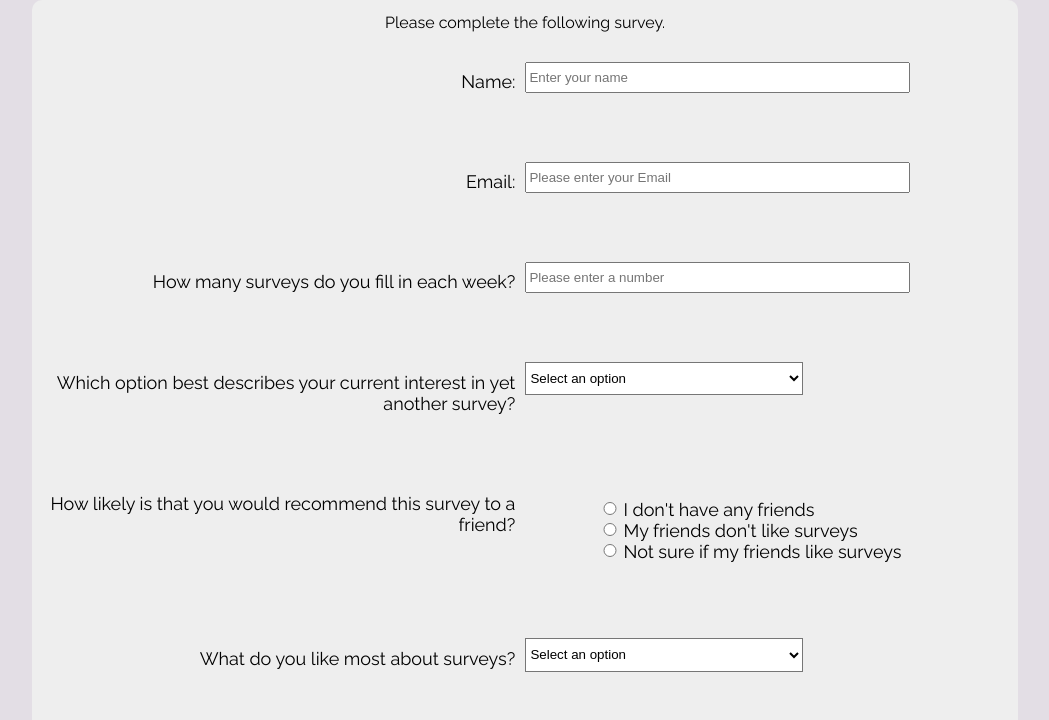
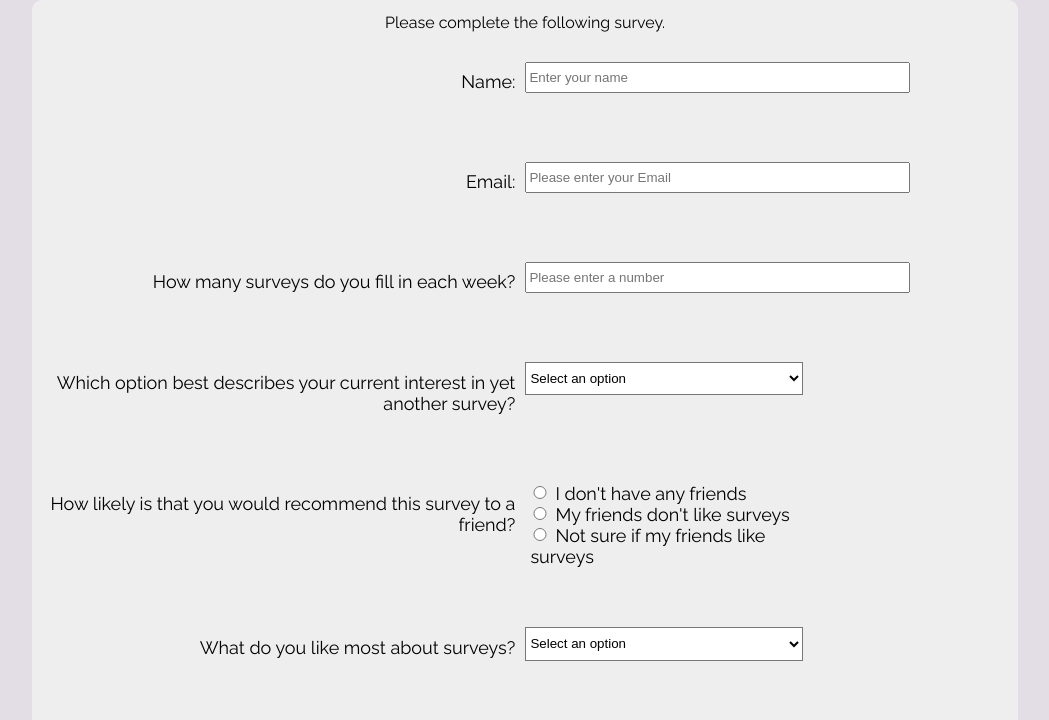
Before and after one commit to edwd42/freeCodeCamp, a plain HTML site: page survey/index.html in a window 1280 px wide. Shown: the part 80-800 px from the top of the page, without its empty margins (115-1164 px from the left). Drawn offline with nearby package versions, Linux system fonts and the light colour scheme.

Commit message:
align radio buttons vertically and horizontally

```diff
--- a/survey/index.html
+++ b/survey/index.html
@@ -74,11 +74,17 @@
                 <label for="user-rating">How likely is that you would recommend this survey to a friend?</label>
 	      </div>
 	      <div class="right-column">
-				<ul id="user-rating">
-                    <li class="radio"><label><input class="user-ratings" name="radio-buttons" type="radio" value="1">I don't have any friends</label></li>
-                    <li class="radio"><label><input class="user-ratings" name="radio-buttons" type="radio" value="2">My friends don't like surveys</label></li>
-                    <li class="radio"><label><input class="user-ratings" name="radio-buttons" type="radio" value="3">Not sure if my friends like surveys</label></li>
-                </ul>
+                <!-- <div class="grid-container article columns"> -->
+                    <!-- <ul id="user-rating">
+                        <li class="radio grid-item column"><label><input class="user-ratings" name="radio-buttons" type="radio" value="1">I don't have any friends</label></li>
+                        <li class="radio grid-item column"><label><input class="user-ratings" name="radio-buttons" type="radio" value="2">My friends don't like surveys</label></li>
+                        <li class="radio grid-item column"><label><input class="user-ratings" name="radio-buttons" type="radio" value="3">Not sure if my friends like surveys</label></li>
+                    </ul> -->
+                <div class="fieldgroup">
+                    <input class="user-ratings" name="radio-buttons" type="radio" id="0" value="0"><label for="0">I don't have any friends</label>
+                    <input class="user-ratings" name="radio-buttons" type="radio" id="1" value="1"><label for="1">My friends don't like surveys</label>
+                    <input class="user-ratings" name="radio-buttons" type="radio" id="2" value="2"><label for="2">Not sure if my friends like surveys</label>
+                </div>
 	      </div>
 	    </div>
 
--- a/survey/style.css
+++ b/survey/style.css
@@ -24,11 +24,20 @@ body {
     width: 75vw;
   }
 
-  .column {
+  .column1 {
     -webkit-flex: 1;
     -ms-flex: 1;
     flex: 1;
     padding: 10px;
+  }
+
+  .columns {
+    -webkit-column-count: 3;
+    -moz-column-count: 3;
+    column-count: 3;
+    -webkit-column-width: 200px;
+    -moz-column-width: 200px;
+    column-width: 200px;
   }
 
   .left-column {
@@ -41,8 +50,8 @@ body {
 
   .right-column {
     display: block;
-    float: right;
-    text-align: left;
+    /* float: left;   */
+    /* text-align: left;  */
     width: 49%;
     margin-left: 10px;
   }
@@ -106,19 +115,21 @@ body {
   }
 
   input[type="radio"]{
-    vertical-align: top;
+    vertical-align: baseline;
     float: left;
     width: 50px;
     border: 3px solid #73AD21;
     padding: 10px;
-    top: -1px;
-    *overflow: hidden;
+    margin-right: 5px;
+    margin-left: 0px;
+    /* margin-top: 10px; */
+    /* *overflow: hidden; */
   }
 
   input[type="checkbox"]{
     vertical-align: middle;
     /* float: left; */
-    width: 40px;
+    width: auto;
     border: 3px solid #73AD21;
     padding: 10px;
     width: 13px;
@@ -128,6 +139,13 @@ body {
     top: -1px;
     *overflow: hidden;
   }
+
+  /* https://stackoverflow.com/questions/24072364/radio-buttons-horizontal-alignment */
+  .fieldgroup{
+    float: left;
+    width: auto;
+    margin-left: -10px;
+ }
 
   .grid-container .columns {
     display: inline-grid;
@@ -156,14 +174,6 @@ body {
     margin:auto;
   }
 
-  .columns {
-    -webkit-column-count: 3;
-    -moz-column-count: 3;
-    column-count: 3;
-    -webkit-column-width: 200px;
-    -moz-column-width: 200px;
-    column-width: 200px;
-  }
   #comments {
 
   }
```
